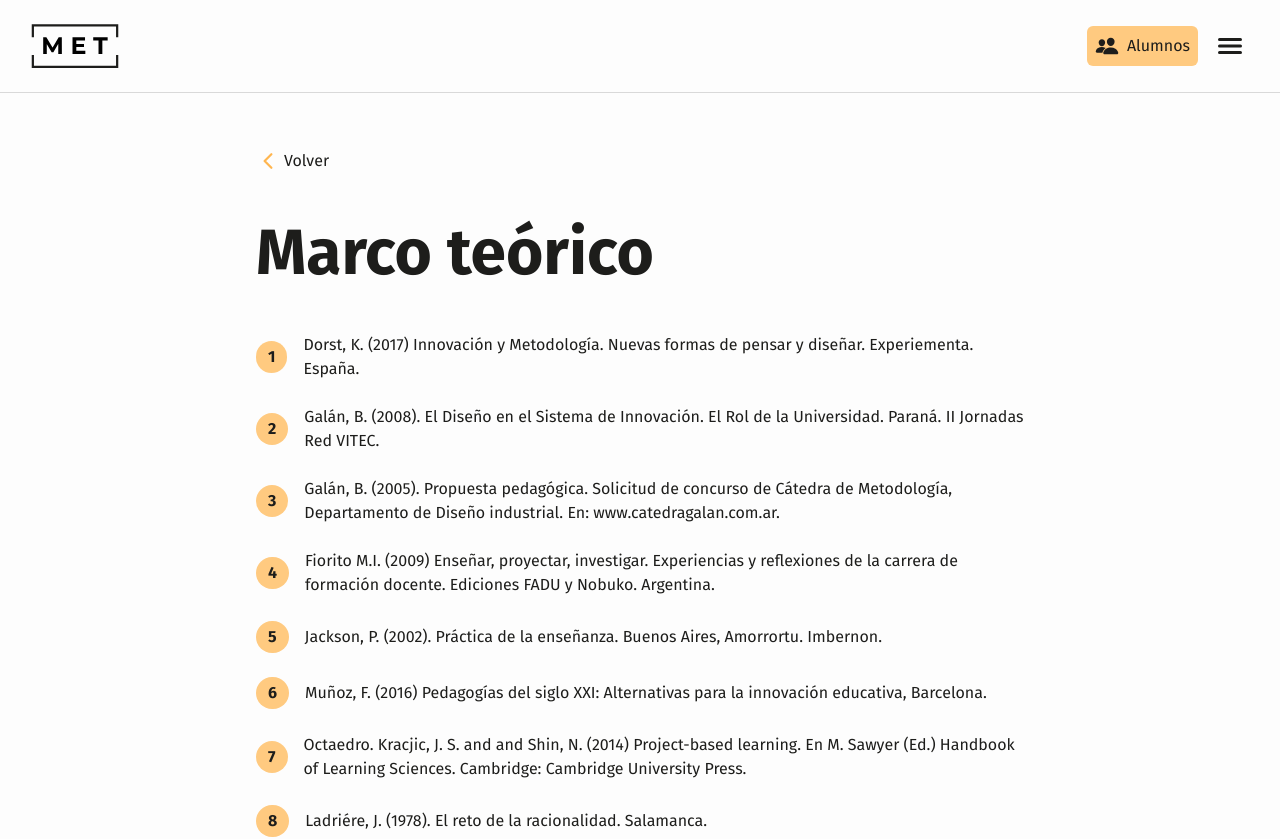
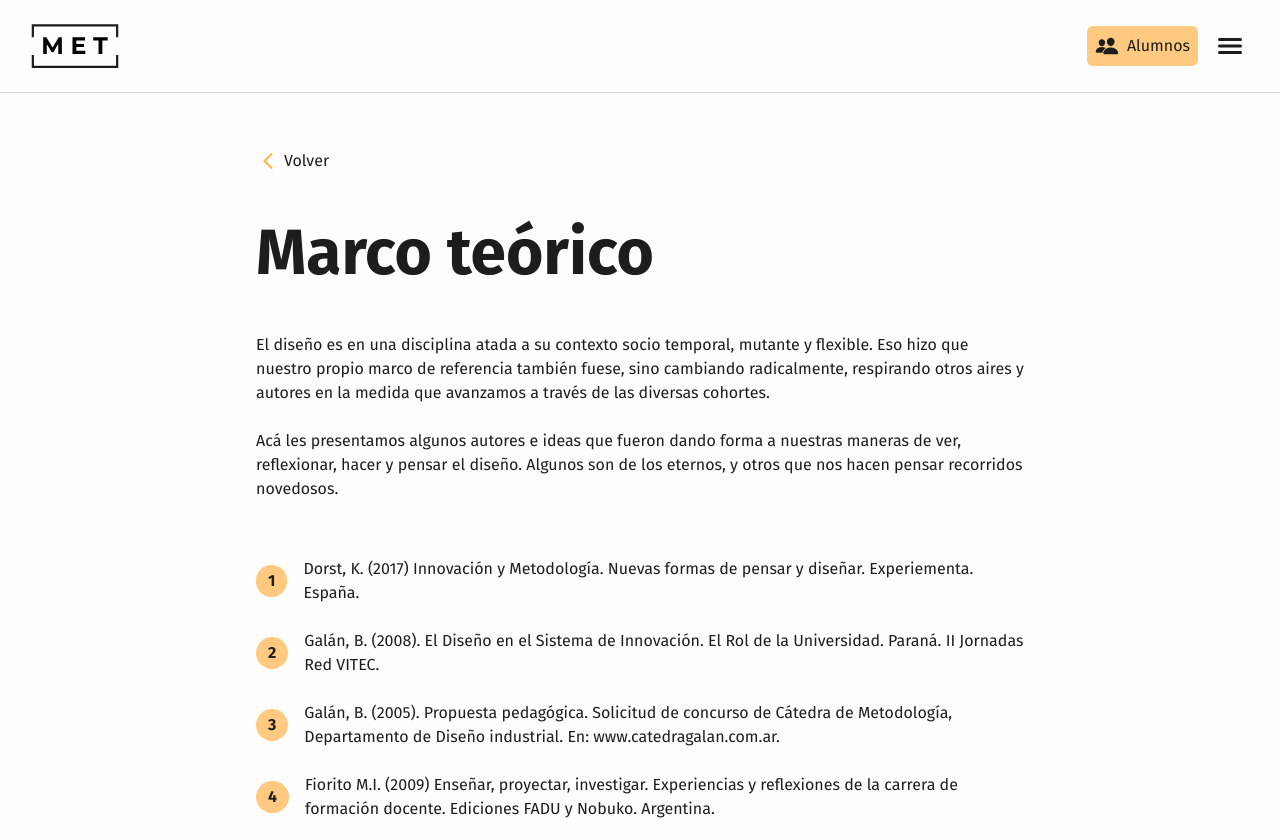
Before and after one commit to florluzduarte/metodo-fadu-uba, a Next.js app: page /marcoteorico in a window 1280 px wide. Shown: the top 839 px of the page. Built offline with nearby package versions, Linux system fonts and the light colour scheme.

Commit message:
feat: add Lautaro and Sol to docentes, fix: Hero and MarcoTeorico texts

```diff
--- a/src/app/marcoteorico/page.tsx
+++ b/src/app/marcoteorico/page.tsx
@@ -1,10 +1,20 @@
 import { BiblioList, LinkItem, Title } from "@/components";
+import { bibliografiaRecomendada } from "@/content/marcoTeorico/bibliografiaList";
+
+const { texts } = bibliografiaRecomendada;
 
 export default function MarcoTeoricoPage() {
   return (
     <div className="mx-6 my-14 flex flex-col gap-8 md:mx-auto md:max-w-2xl xl:max-w-3xl">
       <LinkItem type="internal" iconPosition="left" text="Volver" path="/" />
       <Title text="Marco teórico" />
+      <div className="flex flex-col gap-6 mb-6">
+        {
+          texts.map((paragraph) => (
+            <p key={paragraph.key}>{paragraph.text}</p>
+          ))
+        }
+      </div>
       <BiblioList />
       <LinkItem type="internal" iconPosition="left" text="Volver" path="/" />
     </div>
--- a/src/components/home/Hero.tsx
+++ b/src/components/home/Hero.tsx
@@ -3,7 +3,7 @@ import { Title, Subtitle } from "@/components";
 
 const textTitle = "Metodología de la investigación en Diseño";
 const textSubtitle = "Cátedra Ex-Galán"
-const textDescription = "La materia está ubicada en el último nivel de la Carrera de Diseño Industrial (FADU-UBA), es obligatoria y cuatrimestral, con 60hs. de cursada. Conlleva una parte de trabajo teórico-reflexivo, a través de clases teóricas y lectura de textos; en conjunto con otras acciones de taller, correcciones horizontales y colectivas más aprendizaje e incorporación de conocimientos y herramientas metodológicas orientadas a diseño.";
+const textDescription = "Metodología de la investigación es construir diseño con sentido. Es una plataforma pedagógica desde donde reflexionar sobre el diseño, sus prácticas, sus metodologías y sus resultados. El diseño y los procesos de investigación que se gestan nunca son ingenuos en cuanto a su entramado dentro de los paradigmas prevalentes.  Sensibilizar hacia un actuar sistemático y reflexivo es una posición ideológica trascendente. Es necesario dejar huella trazable del pensamiento a fin de poder ser recorrido por otros, haciéndolo transparente y democrático. Beatriz Galán nos decía el conocimiento se diseña, con inteligencia en contexto, equidad y economía ecológica. Allá vamos.";
 
 export const Hero = () => {
   return (
@@ -13,7 +13,7 @@ export const Hero = () => {
         <Subtitle text={textSubtitle} type="regular" />
         <p>{textDescription}</p>
       </div>
-      <Image src="/images/docentes/hero.JPG" alt="" width={485} height={471} unoptimized className="rounded-xl xl:place-self-end" priority />
+      <Image src="/images/docentes/hero.JPG" alt="" width={485} height={471} unoptimized className="rounded-xl md:place-self-start lg:place-self-center" priority />
     </section>
   )
 }
--- a/src/content/docentes/docentesInfo.ts
+++ b/src/content/docentes/docentesInfo.ts
@@ -24,6 +24,17 @@ export const docentesInfo: DocentesInfo[] = [
     ]
   },
   {
+    name: "SOL MAUGERI",
+    role: "Jefa de trabajos prácticos.",
+    image: "/images/docentes/sol_maugeri.jpg",
+    bio: [
+      {
+        text: "Diseñadora Industrial UBA. Ayudante en la materia desde 2013. Forma parte de diversos proyectos de investigación y extensión acunados desde el CEPRODIDE. Vinculada a las PYMES, trabajó hasta el 2012 en empresa del sector privado dedicada a la fabricación y desarrollo de insumos gráficos agregando valor a sus procesos y fomentando sus capacidades productivas. Es así como colaboró en la obtención de patente de invención nº AR038084B1 concebida años posteriores. Desde 2012 se desempeña como Diseñadora industrial en el Instituto Nacional de Tecnología Industrial atendiendo a las demandas productivas: hasta el 2018 desde la Unidad Técnica de Transferencia de Centro de Diseño Industrial y actualmente desde el centro de Micro y Nano Tecnología, específicamente en el Departamento de Prototipado Microelectrónico y Electrónica Impresa. Obtuvo premio innovar 2012 y distinción 2013 por el rectorado de la Universidad de Buenos Aires. En 2014, logra registro de modelo de desarrollo de diseño Industrial con presencia de Universidad Pública.",
+        key: 1
+      }
+    ]
+  },
+  {
     name: "LUCILA LEONE",
     role: "Ayudante.",
     image: "/images/docentes/lucila_leone.jpg",
@@ -38,4 +49,15 @@ export const docentesInfo: DocentesInfo[] = [
       }
     ]
   },
+  {
+    name: "LAUTARO SAFÓN",
+    role: "Ayudante.",
+    image: "/images/docentes/lautaro_safon.jpg",
+    bio: [
+      {
+        text: "Diseñador Industrial UBA, ayudante en la materia desde 2018. Terminó sus estudios realizando un proyecto de investigación sobre los espacios de producción cooperativos. Durante tres años colaboró en la gestión de la organización del Taller de Diseño para la Economía Popular (TaDEP). Ha tenido experiencias laborales en entornos industriales cooperativos y en la industria del plástico. Como diseñador freelance se orienta al modelado 3D para producir en diferentes programas, con conocimiento en el uso de máquinas de prototipado y producción. Actualmente enfocado en la mejora de procesos productivos.",
+        key: 1
+      }
+    ]
+  }
 ]
--- a/src/content/marcoTeorico/bibliografiaList.ts
+++ b/src/content/marcoTeorico/bibliografiaList.ts
@@ -1,6 +1,16 @@
 import type { Bibliografia } from "@/models";
 
 export const bibliografiaRecomendada: Bibliografia = {
+  texts: [
+    {
+      key: 1,
+      text: "El diseño es en una disciplina atada a su contexto socio temporal, mutante y flexible. Eso hizo que nuestro propio marco de referencia también fuese, sino cambiando radicalmente, respirando otros aires y autores en la medida que avanzamos a través de las  diversas cohortes."
+    },
+    {
+      key: 2,
+      text: "Acá les presentamos algunos autores e ideas que fueron dando forma a nuestras maneras de ver, reflexionar, hacer y pensar el diseño. Algunos son  de los eternos, y otros que nos hacen pensar recorridos novedosos."
+    }
+  ],
   books: [
     {
       order: 1,
--- a/src/models/marcoTeorico/marco.interface.ts
+++ b/src/models/marcoTeorico/marco.interface.ts
@@ -1,5 +1,6 @@
-import type { ListItemProps } from "@/models";
+import type { ListItemProps, Paragraph } from "@/models";
 
 export interface Bibliografia {
+  texts: Paragraph[];
   books: ListItemProps[];
 }
```
Also changed, not shown: public/images/docentes/lautaro_safon.jpg (added), public/images/docentes/sol_maugeri.jpg (added).
